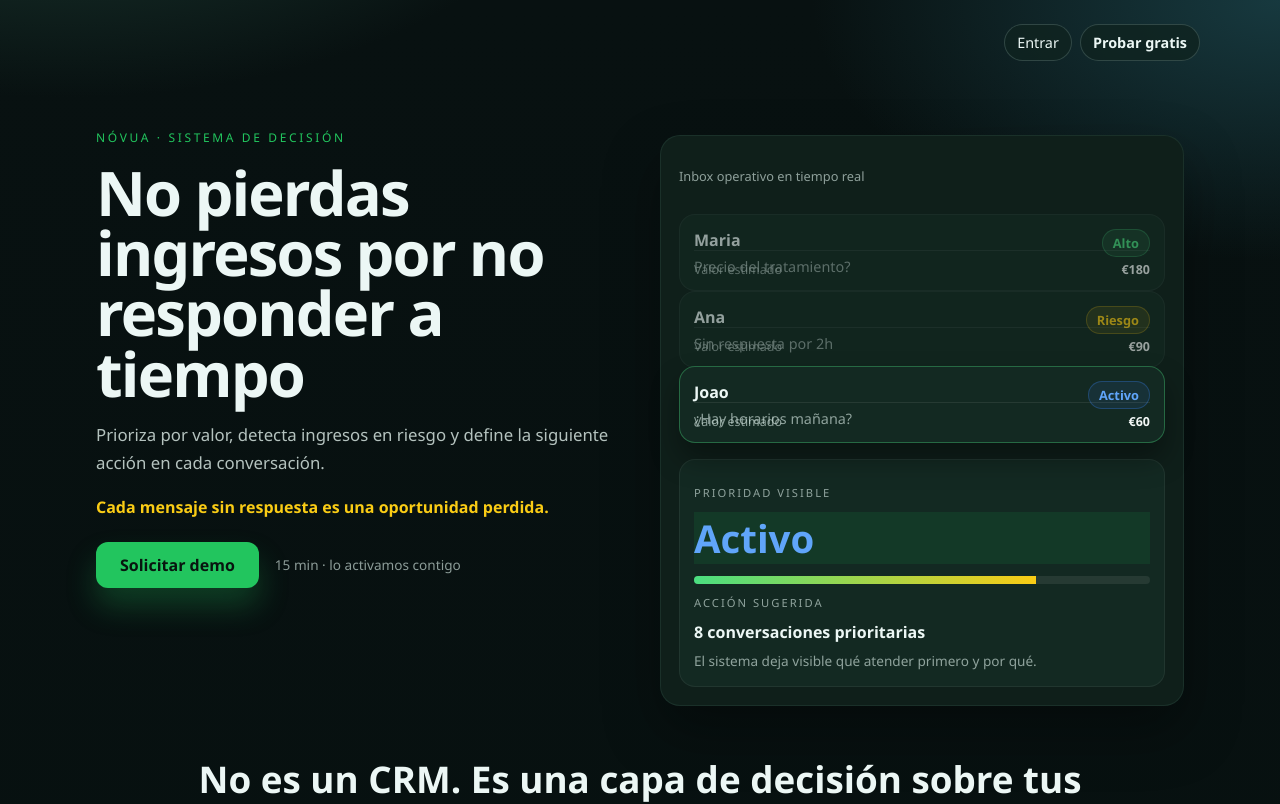
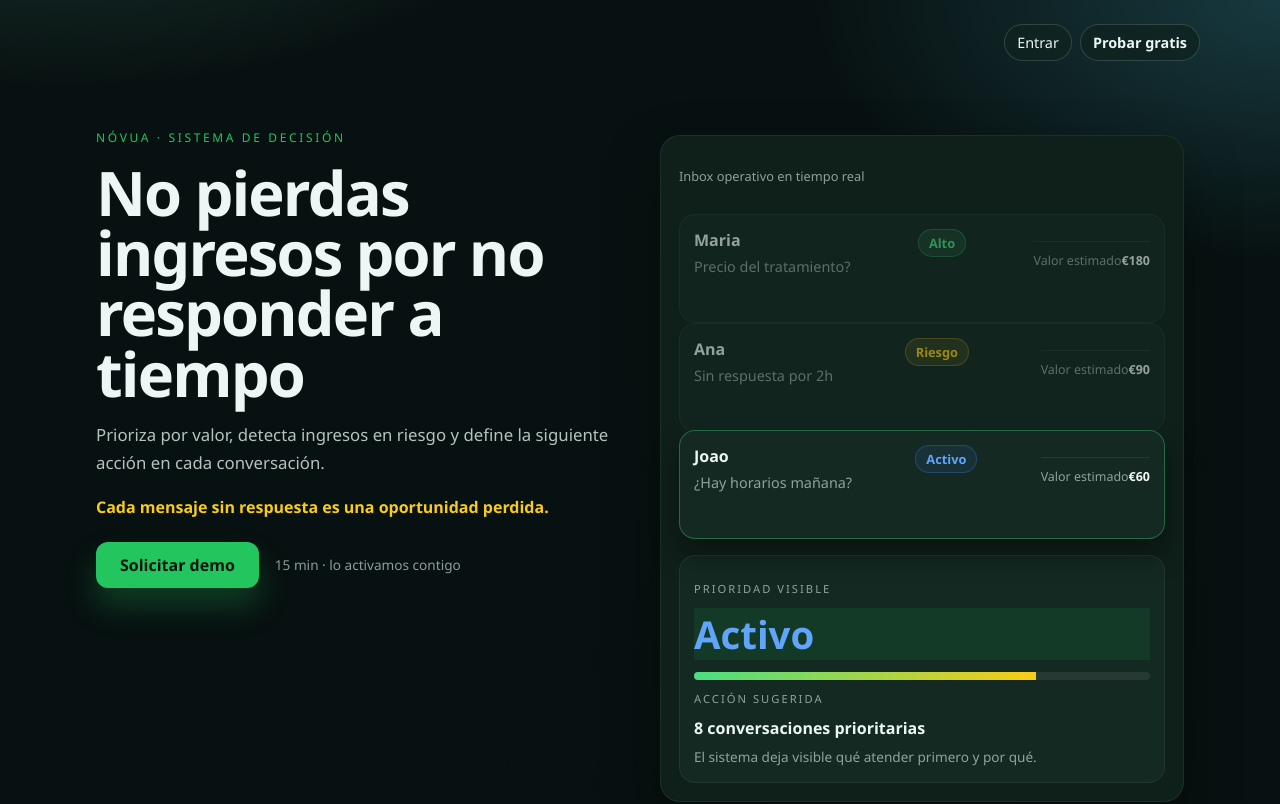
Before and after one commit to iveteamorim/ai-ops-inbox, a Next.js app: page / in a window 1280 px wide. Shown: the top 804 px of the page. Built offline with nearby package versions, Linux system fonts and the light colour scheme; no server answers.

Commit message:
fix: prevent value overlap in mockup cards

```diff
--- a/src/app/globals.css
+++ b/src/app/globals.css
@@ -878,6 +878,7 @@ a {
   opacity: 0.6;
   transform: translateY(0);
   position: relative;
+  padding-bottom: 46px;
 }
 
 .landing-mockup-card.is-active {
@@ -907,10 +908,7 @@ a {
 }
 
 .landing-mockup-meta {
-  position: absolute;
-  left: 14px;
-  right: 14px;
-  bottom: 12px;
+  margin-top: 12px;
   display: flex;
   justify-content: space-between;
   align-items: center;
```
